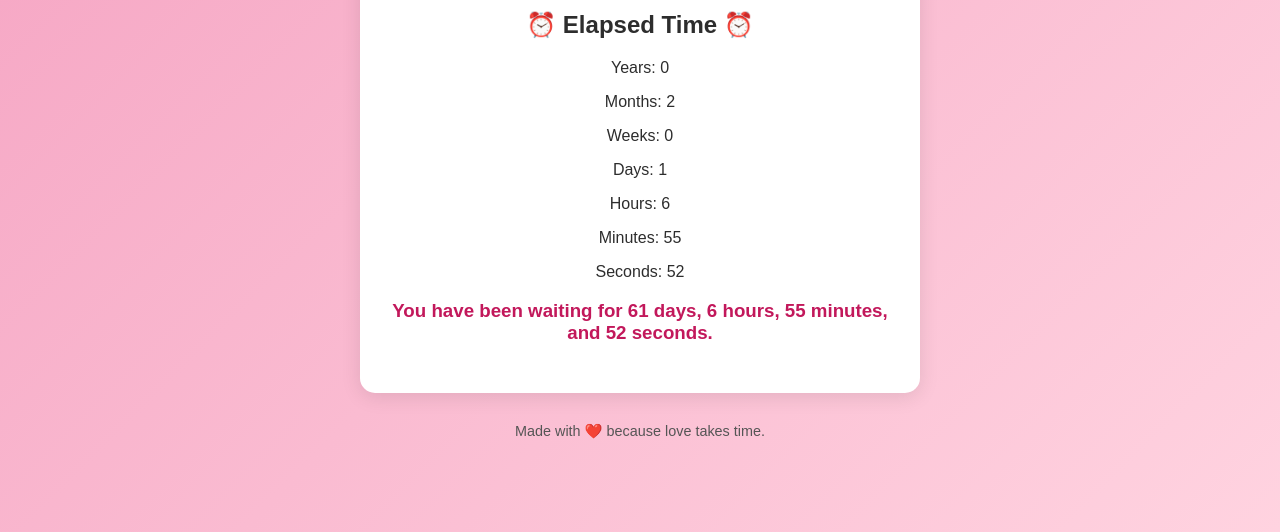
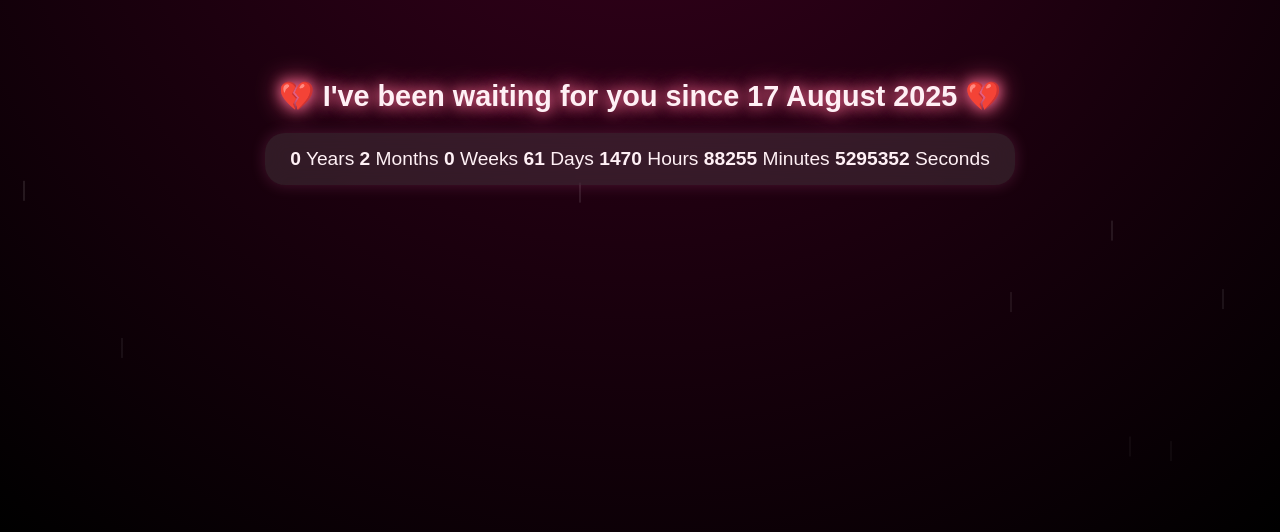
Before and after one commit to Nimishbhargav/Waiting, a plain HTML site: page index.html in a window 1280 px wide. Shown: the part 268-800 px from the top of the page. Drawn offline with Linux system fonts and the light colour scheme.

Commit message:
Update index.html

```diff
--- a/index.html
+++ b/index.html
@@ -1,98 +1,128 @@
 <!DOCTYPE html>
 <html lang="en">
 <head>
-    <meta charset="UTF-8" />
-    <meta name="viewport" content="width=device-width, initial-scale=1" />
-    <title>Live Total Waiting Time Calculator ❤️</title>
+  <meta charset="UTF-8">
+  <meta name="viewport" content="width=device-width, initial-scale=1.0">
+  <title>Waiting For Her 💔</title>
   <style>
+    * {
+      margin: 0;
+      padding: 0;
+      box-sizing: border-box;
+    }
+
     body {
-            font-family: 'Poppins', sans-serif;
-            background: linear-gradient(135deg, #f5a3c2, #ffd3e0);
-            color: #2d2d2d;
+      height: 100vh;
+      background: radial-gradient(circle at top, #3a001e, #000000);
+      overflow: hidden;
       display: flex;
       flex-direction: column;
       align-items: center;
       justify-content: center;
-            height: 100vh;
-            margin: 0;
+      color: #fff0f5;
+      font-family: "Poppins", sans-serif;
       text-align: center;
     }
+
     h1 {
-            color: #c2185b;
+      font-size: 1.8em;
+      margin-bottom: 20px;
+      text-shadow: 0 0 10px #ff7ba3, 0 0 25px #ff4f7a;
+      animation: glow 3s ease-in-out infinite alternate;
     }
-        .container {
-            background: #fff;
-            border-radius: 15px;
-            box-shadow: 0 4px 20px rgba(0, 0, 0, 0.1);
-            padding: 30px;
-            width: 80%;
-            max-width: 500px;
+
+    @keyframes glow {
+      from { text-shadow: 0 0 10px #ff7ba3, 0 0 20px #ff4f7a; }
+      to { text-shadow: 0 0 25px #ff4f7a, 0 0 45px #ff7ba3; }
     }
-        .highlight {
-            color: #c2185b;
-            font-weight: 600;
+
+    .counter {
+      font-size: 1.2em;
+      background: rgba(255, 255, 255, 0.1);
+      padding: 15px 25px;
+      border-radius: 20px;
+      box-shadow: 0 0 15px rgba(255, 105, 180, 0.2);
+      backdrop-filter: blur(10px);
+      z-index: 2;
     }
-        .footer {
-            margin-top: 30px;
-            font-size: 0.9em;
-            color: #555;
+
+    /* Rain effect */
+    .rain {
+      position: absolute;
+      top: 0;
+      left: 0;
+      width: 100%;
+      height: 100%;
+      pointer-events: none;
+      overflow: hidden;
+      z-index: 1;
+    }
+
+    .drop {
+      position: absolute;
+      width: 2px;
+      height: 20px;
+      background: rgba(255, 255, 255, 0.2);
+      bottom: 100%;
+      animation: fall linear forwards;
+    }
+
+    @keyframes fall {
+      to {
+        transform: translateY(110vh);
+        opacity: 0;
+      }
     }
   </style>
 </head>
 <body>
-    <div class="container">
-        <h1>💕 Live Total Waiting Calculator 💕</h1>
-        <p>Counting since <span class="highlight">August 17, 2025</span>.</p>
-
-        <h2>⏰ Elapsed Time ⏰</h2>
-        <p id="years"></p>
-        <p id="months"></p>
-        <p id="weeks"></p>
-        <p id="days"></p>
-        <p id="hours"></p>
-        <p id="minutes"></p>
-        <p id="seconds"></p>
-
-        <h3 class="highlight" id="summary"></h3>
-    </div>
-
-    <div class="footer">Made with ❤️ because love takes time.</div>
+  <h1>💔 I've been waiting for you since 17 August 2025 💔</h1>
+  <div class="counter" id="timer">Calculating...</div>
+  <div class="rain" id="rain"></div>
 
   <script>
     function updateTimer() {
-            const startDate = new Date('2025-08-17T00:00:00');
+      const startDate = new Date("2025-08-17T00:00:00");
       const now = new Date();
       const diff = now - startDate;
 
-            const totalSeconds = Math.floor(diff / 1000);
-            const totalMinutes = Math.floor(totalSeconds / 60);
-            const totalHours = Math.floor(totalMinutes / 60);
-            const totalDays = Math.floor(totalHours / 24);
+      const totalDays = Math.floor(diff / (1000 * 60 * 60 * 24));
+      const totalHours = Math.floor(diff / (1000 * 60 * 60));
+      const totalMinutes = Math.floor(diff / (1000 * 60));
+      const totalSeconds = totalDays * 86400 + Math.floor((diff % (1000 * 60 * 60 * 24)) / 1000);
 
-            // Calculate years, months, weeks, days precisely
       const years = Math.floor(totalDays / 365);
       const months = Math.floor((totalDays % 365) / 30);
-            const weeks = Math.floor(((totalDays % 365) % 30) / 7);
-            const days = ((totalDays % 365) % 30) % 7;
+      const weeks = Math.floor((totalDays % 30) / 7);
+      const days = totalDays;
 
-            const hours = totalHours % 24;
-            const minutes = totalMinutes % 60;
-            const seconds = totalSeconds % 60;
-
-            document.getElementById('years').innerText = `Years: ${years}`;
-            document.getElementById('months').innerText = `Months: ${months}`;
-            document.getElementById('weeks').innerText = `Weeks: ${weeks}`;
-            document.getElementById('days').innerText = `Days: ${days}`;
-            document.getElementById('hours').innerText = `Hours: ${hours}`;
-            document.getElementById('minutes').innerText = `Minutes: ${minutes}`;
-            document.getElementById('seconds').innerText = `Seconds: ${seconds}`;
-
-            document.getElementById('summary').innerText =
-                `You have been waiting for ${totalDays} days, ${hours} hours, ${minutes} minutes, and ${seconds} seconds.`;
+      document.getElementById("timer").innerHTML = `
+        <b>${years}</b> Years
+        <b>${months}</b> Months
+        <b>${weeks}</b> Weeks
+        <b>${days}</b> Days
+        <b>${totalHours}</b> Hours
+        <b>${totalMinutes}</b> Minutes
+        <b>${totalSeconds}</b> Seconds
+      `;
     }
 
     setInterval(updateTimer, 1000);
     updateTimer();
+
+    // Create rain animation
+    const rainContainer = document.getElementById("rain");
+
+    function createDrop() {
+      const drop = document.createElement("div");
+      drop.classList.add("drop");
+      drop.style.left = Math.random() * 100 + "vw";
+      drop.style.animationDuration = 1 + Math.random() * 1.5 + "s";
+      rainContainer.appendChild(drop);
+      setTimeout(() => drop.remove(), 2000);
+    }
+
+    setInterval(createDrop, 100);
   </script>
 </body>
 </html>
```
Lines whose indentation alone changed are shown as unchanged.
